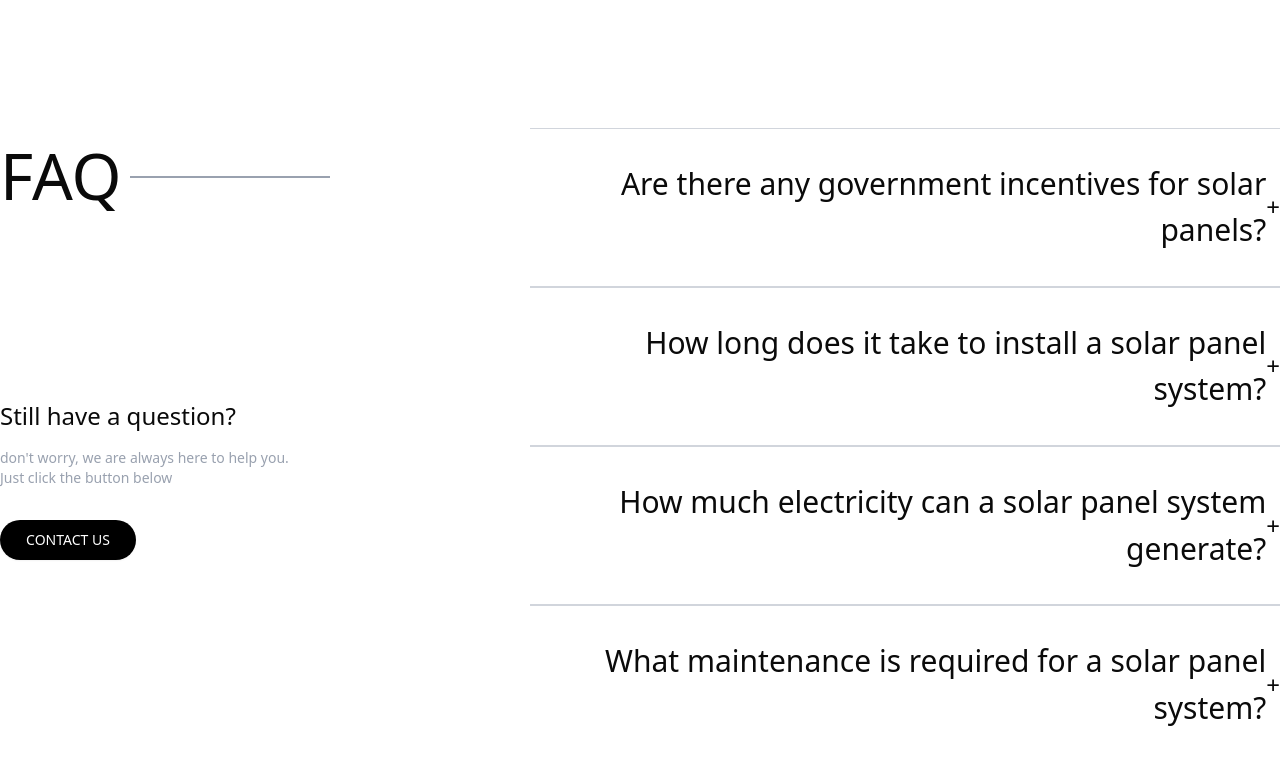
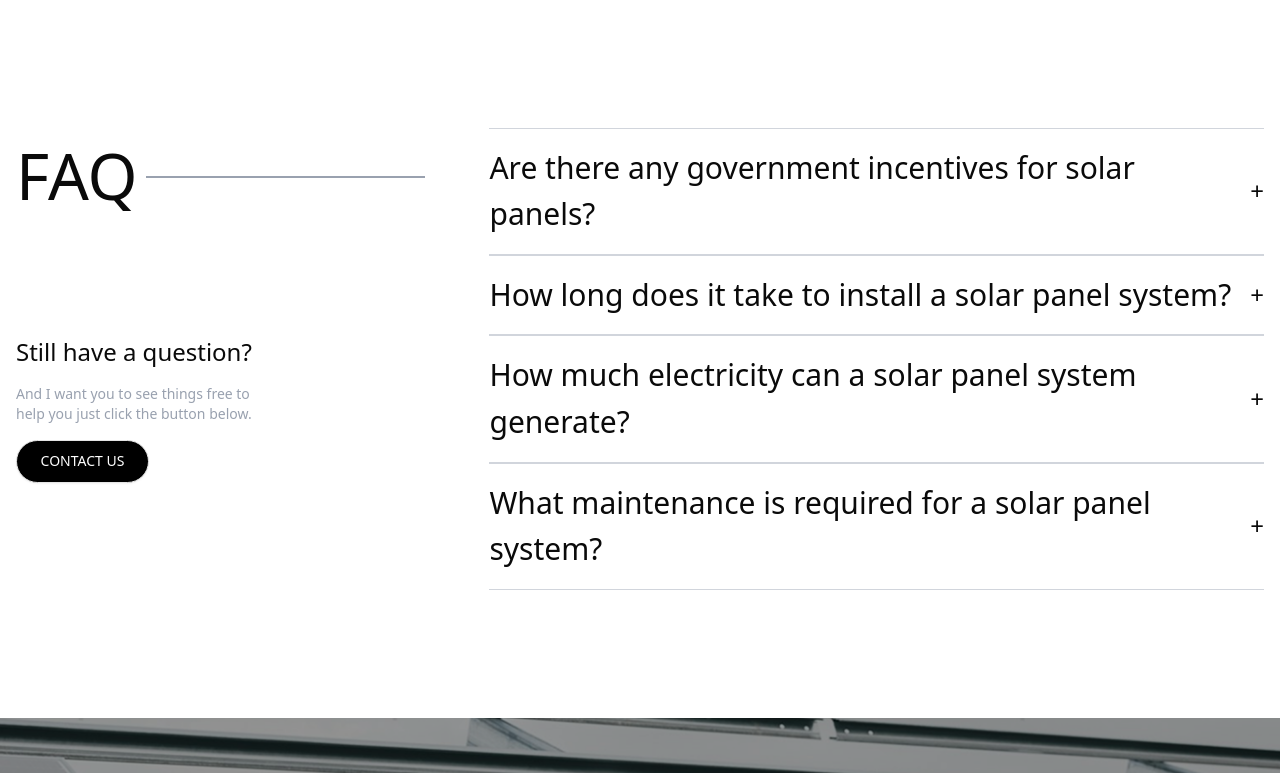
Before and after one commit to Kaveeshala/landing-page2, a Next.js app: page / in a window 1280 px wide. Shown: the part 5380-6153 px from the top of the page. Built offline with nearby package versions, Linux system fonts and the light colour scheme.

Commit message:
change FAQ section

```diff
--- a/app/components/FaQSection.jsx
+++ b/app/components/FaQSection.jsx
@@ -1,15 +1,8 @@
 "use client";
-import { useState } from "react";
 import { Accordion, AccordionItem, AccordionTrigger, AccordionContent } from "@/components/ui/accordion";
 import { Button } from "@/components/ui/button";
 
 export default function FaQSection() {
-  const [expandedItem, setExpandedItem] = useState(null);
-
-  const handleToggle = (value) => {
-    setExpandedItem((prev) => (prev === value ? null : value));
-  };
-
   const faqs = [
     {
       question: "Are there any government incentives for solar panels?",
@@ -30,41 +23,46 @@ export default function FaQSection() {
   ];
 
   return (
-    <div className="max-w-7xl mx-auto mt-28">
-      <div className="flex flex-cols gap-50 items-start">
-        <div>
-          <div className="flex flex-cols gap-2">
+    <div className="max-w-7xl mx-auto mt-28 px-4">
+      <div className="flex flex-col lg:flex-row gap-16 items-start">
+        {/* Left Section */}
+        <div className="w-full lg:w-1/3">
+          <div className="flex gap-2">
             <h1 className="text-[64px] font-roboto">FAQ</h1>
-            <div className="w-50 h-0.5 bg-gray-400 mt-12"></div>
+            <div className="w-full h-0.5 bg-gray-400 mt-12"></div>
           </div>
 
-          <div className="flex flex-col gap-4">
-            <h2 className="text-2xl font-roboto mt-44">Still have a question?</h2>
-            <p className="font-roboto text-sm text-gray-400 ">don't worry, we are always here to help you. <br /> Just click the button below</p>
-            <p className="text-gray-400"></p>
-           <Button className="bg-black text-white rounded-full px-5 py-5 w-34 cursor-pointer">CONTACT US</Button>
+          <div className="flex flex-col gap-4 mt-28" style={{ width: '266px', height: '137px'}}>
+            <h2 className="text-2xl font-roboto">Still have a question?</h2>
+            <p className="font-roboto text-sm text-gray-400">
+              And I want you to see things free to help you just click the button below.
+            </p>
+            <Button
+                className="bg-black text-white rounded-full cursor-pointer w-[133px] h-[43px]
+                 border pt-[13px] pr-[21px] pb-[13px] pl-[21px] gap-[10px]"
+              >
+                CONTACT US
+            </Button>
           </div>
         </div>
 
-        <div className="flex justify-end w-full">
+        {/* Right Section (Accordion) */}
+        <div className="w-full lg:w-2/3" style={{ width: '787px', height: '478px'}}>
           <Accordion type="single" collapsible className="w-full">
             {faqs.map((faq, index) => (
-              <AccordionItem key={index} value={`q${index + 1}`} className="border-t border-gray-300">
-                <AccordionTrigger
-                  className="text-lg font-medium group no-underline hover:no-underline focus:no-underline appearance-none [&>svg]:hidden"
-                  onClick={() => handleToggle(`q${index + 1}`)}
-                >
-                  <span className="flex font-roboto font-normal text-[30px] items-center justify-between mt-4 mb-4 w-full text-right">
-                    {faq.question}
-                    <span className="text-2xl">
-                      {expandedItem === `q${index + 1}` ? "-" : "+"}
-                    </span>
+              <AccordionItem key={index} value={`faq-${index}`} className="border-b border-t border-gray-300 last:border-b">
+                <AccordionTrigger className="group flex justify-between items-center w-full py-4 text-lg font-medium hover:no-underline focus:no-underline [&>svg]:hidden">
+                  <span className="font-roboto font-normal text-[30px]">{faq.question}</span>
+                  <span className="text-2xl transition-all">
+                    <span className="group-data-[state=open]:hidden">+</span>
+                    <span className="hidden group-data-[state=open]:block">−</span>
                   </span>
                 </AccordionTrigger>
-                <AccordionContent className="text-justify text-gray-400 font-roboto font-light text-[16px]">
+                <AccordionContent className="text-gray-600 font-roboto font-light text-[16px] pb-4 px-2 transition-all duration-300">
                   {faq.answer}
                 </AccordionContent>
               </AccordionItem>
+
             ))}
           </Accordion>
         </div>
```
